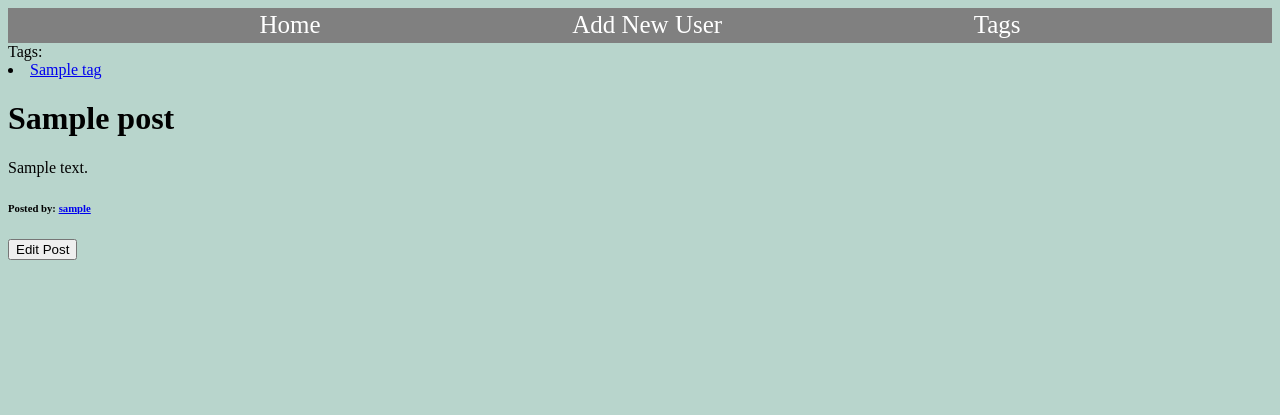
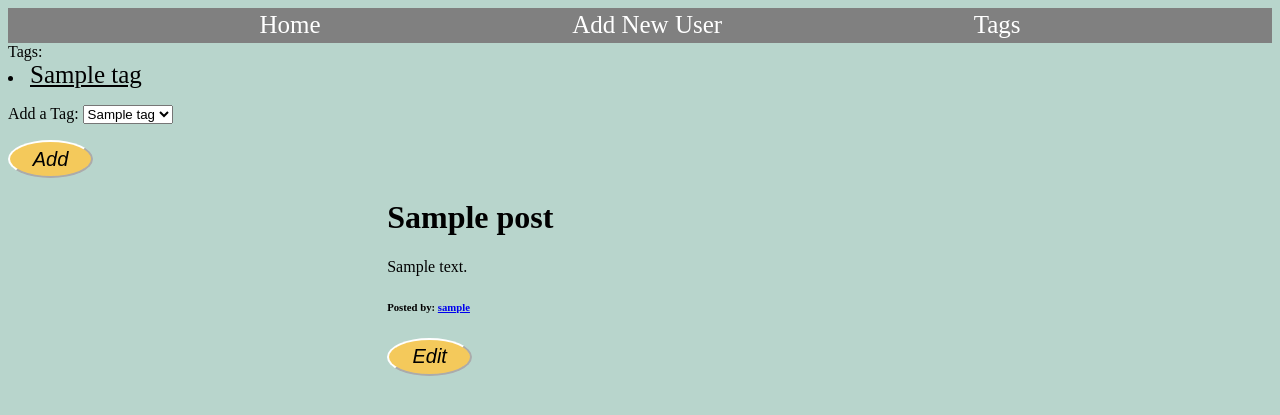
Before and after one commit to bsbgreenfield/bloggly, a Flask app: page /posts/1 in a window 1280 px wide. Shown: the top 415 px of the page. Run offline with Flask 3, Linux system fonts and the light colour scheme; tables that the repository leaves empty hold one stand-in row (values such as "Sample post").

Commit message:
more styling

```diff
--- a/app.py
+++ b/app.py
@@ -101,9 +101,11 @@ def send_post(user_id):
 
 @app.route('/posts/<int:post_id>')
 def view_post(post_id):
+    tagform = AddTagForm()
+    tagform.tag.choices = [(tag.id, tag.name) for tag in Tag.query.all()]
     selected_post = Post.query.get_or_404(post_id)
     tags = selected_post.tags
-    return render_template('posts.html', post=selected_post, tags=tags)
+    return render_template('posts.html', post=selected_post, tags=tags, form = tagform)
 
 
 @app.route('/posts/<int:post_id>/delete', methods=['POST'])
@@ -179,6 +181,8 @@ def attach_tag(post_id):
             db.session.commit()
         else:
             flash("tag already in use for this post!")
+    if 'static-add-tag' in request.form:
+        return redirect(f'/posts/{post_id}')
     return redirect(f'/posts/{post_id}/edit')
 
 
--- a/static/style.css
+++ b/static/style.css
@@ -172,3 +172,11 @@ footer{
     display: inline;
     font-size: 20px;
 }
+#post-text{
+    margin-left: 30%;
+    justify-content: center;
+}
+.clean-li a{
+    color: black;
+    font-size: 25px;
+}
--- a/templates/posts.html
+++ b/templates/posts.html
@@ -3,17 +3,40 @@
 <div>
     Tags:
     {%for tag in tags%}
-    <li>
+    <li class="clean-li">
         <a href="/tags/{{tag.id}}">{{tag.name}}</a>
     </li>
     {%endfor%}
 </div>
+<form id="static-post-add-tag" action="/posts/{{post.id}}/attach_tag" method="POST">
+    {{ form.hidden_tag() }} <!--add type=hidden form fields -->
+
+    {% for field in form
+           if field.widget.input_type != 'hidden' %}
+
+      <p>
+        {{ field.label }}
+        {{ field }}
+
+        {% for error in field.errors %}
+          {{ error }}
+        {% endfor %}
+      </p>
+
+    {% endfor %}
+
+    <button type="submit" class="submit" name="static-add-tag">Add</button>
+  </form>
+
+<div id="post-text">
     <h1>{{post.title}}</h1>
     <p>{{post.content}}</p>
     <h6>Posted by: <a href="/users/{{post.poster}}">{{post.posting_user.username}}</a></h6>
     <form action="/posts/{{post.id}}/edit">
-    <button type="submit">Edit Post</button>
+        <button type="submit" class="submit">Edit</button>
     </form>
+</div>
+
 
 
 
--- a/templates/tag.html
+++ b/templates/tag.html
@@ -3,7 +3,7 @@
 <h1>{{tag.name}}</h1>
 <ul>
 {%for post in tag.posts%}
-<li>
+<li class="clean-li">
     <a href="/posts/{{post.id}}">{{post.title}}</a>
 </li>
 {%endfor%}
--- a/templates/tags_list.html
+++ b/templates/tags_list.html
@@ -4,14 +4,12 @@
 <ul id = 'all_tags'>
 
         {% for tag in tags %}
-        <li>
-            <div class="li-remove">
+        <li class="clean-li">
             <a href="/tags/{{tag.id}}"> {{tag.name}}</a>
-        </div>
         </li>
     {%endfor%}
 </ul>
 <form action="/tags/add">
-    <button type="submit">Add Tag</button>
+    <button type="submit" class="submit">Add</button>
 </form>
 {%endblock%}
```
Lines whose indentation alone changed are shown as unchanged.
